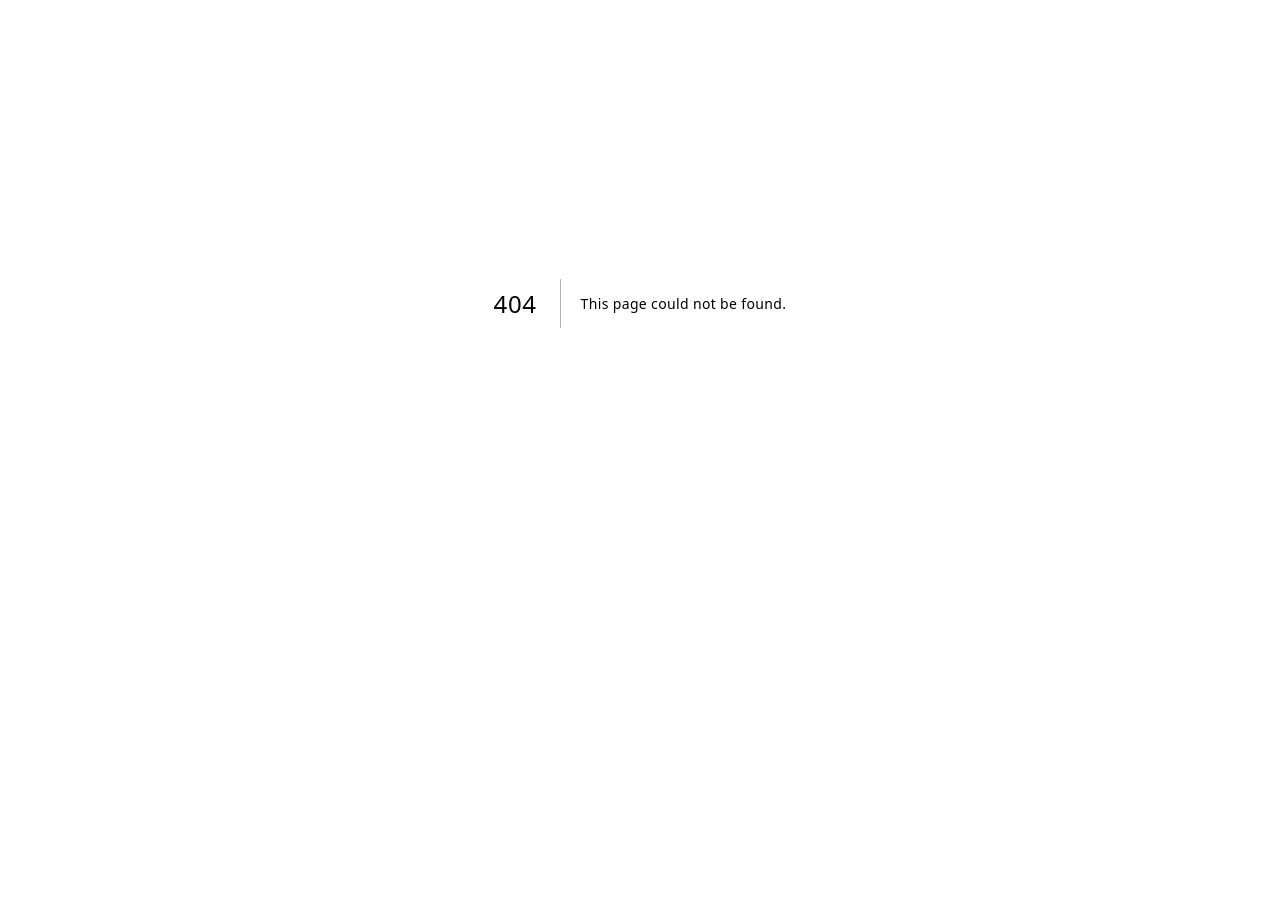
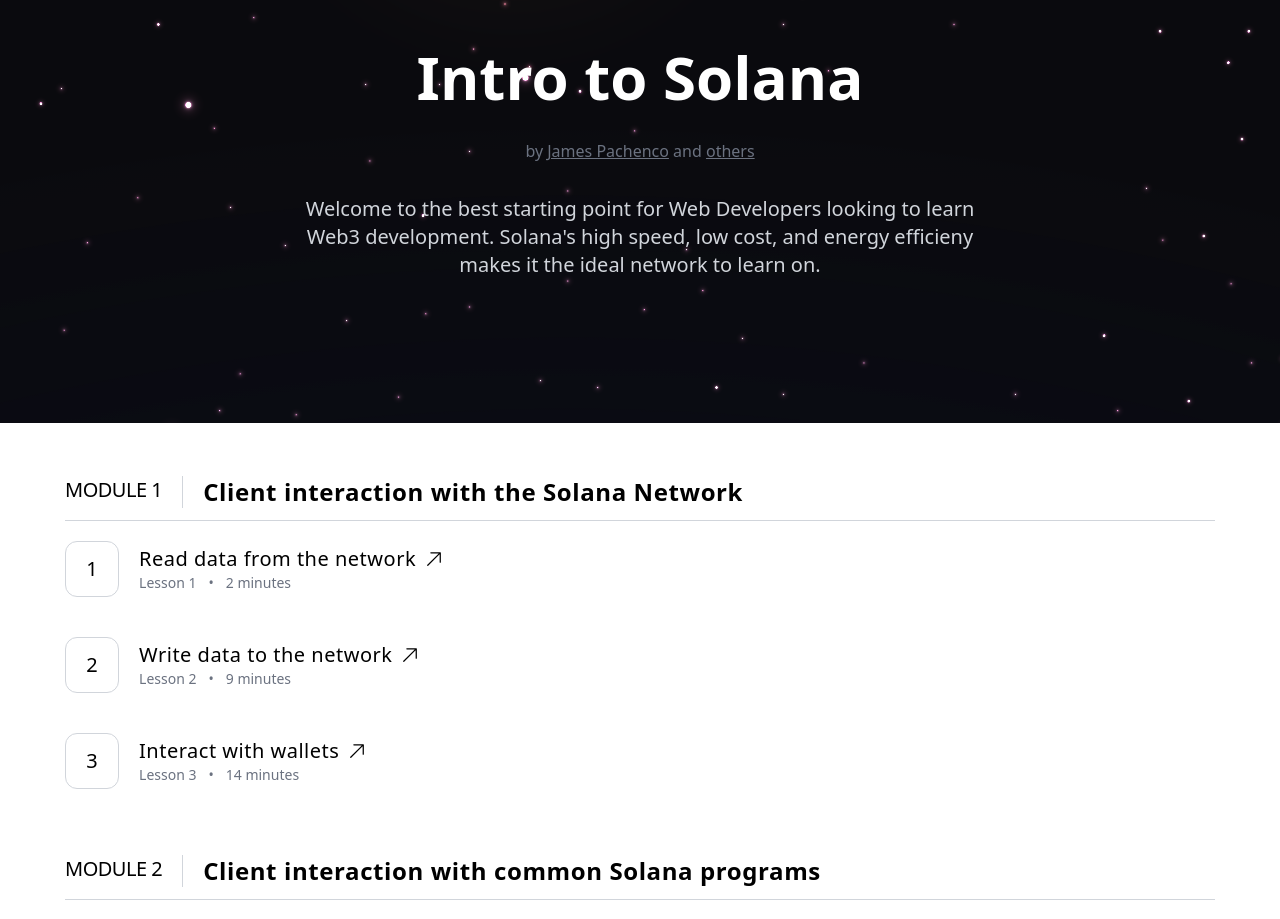
Before and after one commit to ironforge-cloud/soldev-ui, a Next.js app: page /course in a window 1280 px wide. Before the commit this address had no page. Shown: the part 97-1016 px from the top of the page. Before the commit the page ends 800 px from the top, so only its background shows below. Built offline with nearby package versions, Linux system fonts and the light colour scheme.

Commit message:
feat: added course page

```diff
--- /dev/null
+++ b/src/components/course/CourseModule.tsx
@@ -0,0 +1,26 @@
+import styles from "@/styles/CourseModule.module.css";
+
+type ComponentProps = {
+  children?: React.ReactNode;
+  className?: string;
+  title: string;
+  moduleNumber: number;
+};
+
+export default function CourseModule({
+  children,
+  className,
+  title,
+  moduleNumber,
+}: ComponentProps) {
+  return (
+    <section className={` ${styles.card} ${className}`}>
+      <section className={styles.moduleHeader}>
+        <span className={styles.moduleNumber}>Module {moduleNumber}</span>
+        <h2>{title}</h2>
+      </section>
+
+      <section className="">{children}</section>
+    </section>
+  );
+}
--- /dev/null
+++ b/src/components/course/CourseModuleItem.tsx
@@ -0,0 +1,43 @@
+import styles from "@/styles/CourseModule.module.css";
+import Link from "next/link";
+
+import { ArrowUpRightIcon } from "@heroicons/react/24/solid";
+
+type ComponentProps = {
+  className?: string;
+  title: string;
+  href: string;
+  lessonNumber?: number;
+  minuteCounter?: number;
+};
+
+export default function CourseModuleItem({
+  className,
+  title,
+  href,
+  lessonNumber,
+  minuteCounter,
+}: ComponentProps) {
+  return (
+    <section className={styles.lineItem}>
+      <div className={styles.lessonStatus}>
+        <span>{lessonNumber}</span>
+      </div>
+
+      <div className={styles.lineItemMetaArea}>
+        <h3>
+          <Link href={href}>
+            {title}
+            <ArrowUpRightIcon className="text-xl" />
+          </Link>
+        </h3>
+
+        <p className={styles.metaInfo}>
+          <span>Lesson {lessonNumber}</span>
+          <span>&bull;</span>
+          <span>{minuteCounter} minutes</span>
+        </p>
+      </div>
+    </section>
+  );
+}
--- /dev/null
+++ b/src/pages/course/index.tsx
@@ -0,0 +1,100 @@
+import { NextSeoProps } from "next-seo";
+import DefaultLayout from "@/layouts/default";
+
+import Link from "next/link";
+import PageHero from "@/components/core/PageHero";
+import CourseModule from "@/components/course/CourseModule";
+import CourseModuleItem from "@/components/course/CourseModuleItem";
+
+// define the on-page seo metadata
+const seo: NextSeoProps = {
+  title: "Solana Development Course",
+  description: "",
+};
+
+export default function Page() {
+  return (
+    <DefaultLayout seo={seo} withHero={true}>
+      <PageHero className="container text-center">
+        <h1 className="text-6xl tracking-normal">Intro to Solana</h1>
+
+        <p className="text-gray-500">
+          by{" "}
+          <Link
+            className="underline"
+            href="https://twitter.com/jamesrp13"
+            target="_blank"
+            rel="noreferrer"
+          >
+            James Pachenco
+          </Link>{" "}
+          and{" "}
+          <Link
+            className="underline"
+            href="https://github.com/Unboxed-Software/solana-course/graphs/contributors?type=a"
+            target="_blank"
+            rel="noreferrer"
+          >
+            others
+          </Link>
+        </p>
+
+        <p className="max-w-2xl mx-auto text-xl text-gray-300">
+          Welcome to the best starting point for Web Developers looking to learn
+          Web3 development. Solana's high speed, low cost, and energy efficieny
+          makes it the ideal network to learn on.
+        </p>
+      </PageHero>
+
+      <section className="container">
+        <CourseModule
+          moduleNumber={1}
+          title={"Client interaction with the Solana Network"}
+        >
+          <CourseModuleItem
+            title="Read data from the network"
+            href="/course/intro-to-reading-data"
+            lessonNumber={1}
+            minuteCounter={2}
+          />
+          <CourseModuleItem
+            title="Write data to the network"
+            href="/course/intro-to-writing-data"
+            lessonNumber={2}
+            minuteCounter={9}
+          />
+          <CourseModuleItem
+            title="Interact with wallets"
+            href="/course/interact-with-wallets"
+            lessonNumber={3}
+            minuteCounter={14}
+          />
+        </CourseModule>
+
+        <CourseModule
+          moduleNumber={2}
+          title={"Client interaction with common Solana programs"}
+        >
+          <CourseModuleItem
+            title="Create tokens with the Token Program"
+            href="/course/token-program"
+            lessonNumber={1}
+            minuteCounter={2}
+          />
+          <CourseModuleItem
+            title="Swap tokens with the Token Swap Program"
+            href="/course/token-swap"
+            lessonNumber={2}
+            minuteCounter={9}
+          />
+          <CourseModuleItem
+            title="Create Solana NFTs With Metaplex"
+            href="/course/nfts-with-metaplex"
+            lessonNumber={3}
+            minuteCounter={14}
+          />
+        </CourseModule>
+      </section>
+    </DefaultLayout>
+  );
+}
--- a/src/pages/index.tsx
+++ b/src/pages/index.tsx
@@ -39,6 +39,8 @@
           backgroundImage="/img/bg-stars-sm.svg"
         />
 
+        <HomeFeaturedContent className="container" />
+
         <HomeResourceCards className="" />
       </section>
     </DefaultLayout>
--- /dev/null
+++ b/src/styles/CourseModule.module.css
@@ -0,0 +1,63 @@
+/*
+    Primary styles for the Course Modules and its line items
+*/
+
+.card {
+  @apply border border-transparent;
+}
+
+.moduleHeader {
+  @apply flex w-full py-3 border-b border-gray-300;
+}
+.moduleHeader h2 {
+  @apply px-5 text-2xl;
+}
+
+.moduleNumber {
+  @apply flex-shrink pr-5 text-xl font-light tracking-tight uppercase;
+  @apply border-r border-gray-300;
+}
+
+.moduleListing {
+  @apply space-y-2;
+}
+
+/*
+  Styles for the individual Course Module Items (aka line items)
+*/
+.lineItem {
+  @apply flex items-center;
+  @apply py-5 space-x-5;
+}
+.lessonStatus {
+  @apply cursor-pointer rounded-xl;
+  @apply p-3 text-xl w-14 h-14;
+  @apply flex items-center text-center justify-self-center place-items-center;
+  @apply bg-white border border-gray-300;
+  @apply hover:bg-solana-green hover:text-white hover:border-transparent;
+}
+.lessonStatus span {
+  @apply justify-center mx-auto text-center justify-self-center;
+}
+
+.metaInfo {
+  @apply text-sm;
+  @apply text-gray-500;
+  @apply space-x-3;
+}
+
+.lineItemMetaArea {
+  @apply w-full;
+}
+
+.lineItemMetaArea h3 {
+  @apply text-xl font-normal;
+}
+
+.lineItemMetaArea h3 a {
+  @apply hover:underline;
+  @apply inline-flex items-center w-full;
+}
+.lineItemMetaArea h3 a svg {
+  @apply w-5 h-5 mx-2;
+}
```
